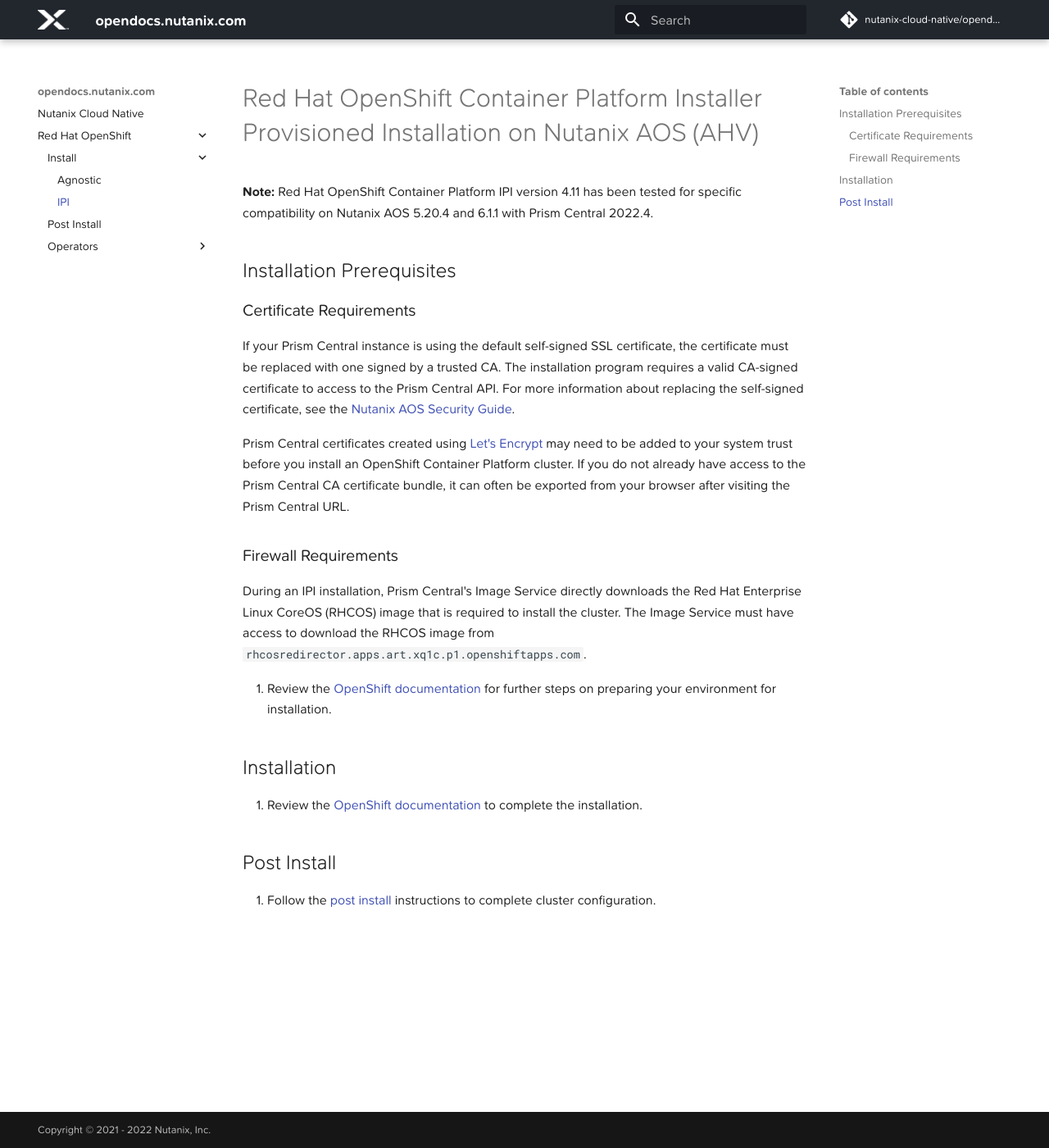
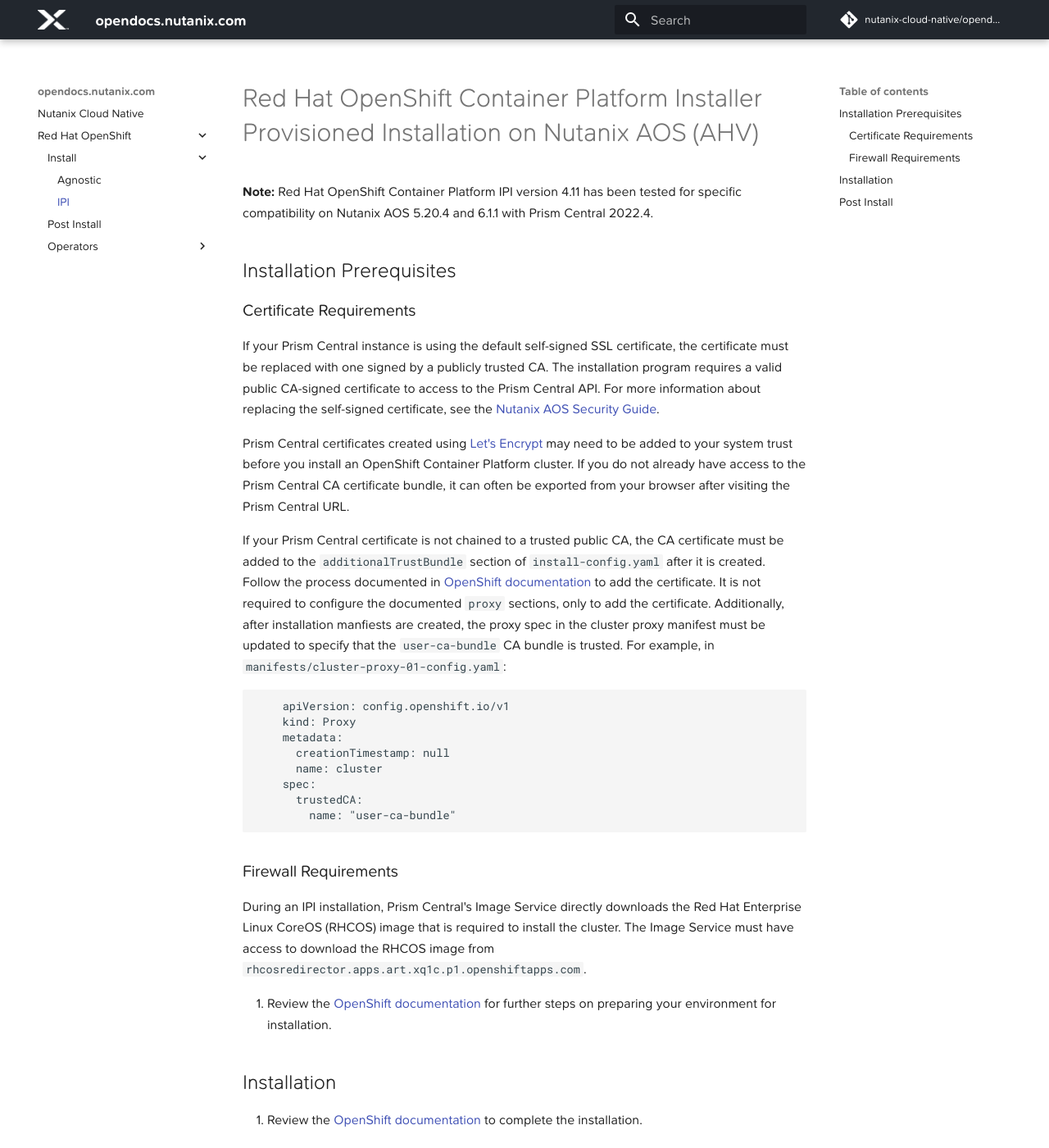
Before and after one commit to nutanix-cloud-native/opendocs, an MkDocs documentation site: the page built from docs/openshift/install/ipi/index.md, in a window 1280 px wide and 1400 px high. Shown: the whole window at 82% size. Built offline with MkDocs 1.6.1 and Material for MkDocs 9.7.7, drawn with Linux system fonts in a browser that asks for light colours; comment, search, counter and statistics services are not loaded.

Commit message:
update OCP IPI certificate instructions

```diff
--- a/docs/openshift/install/ipi/index.md
+++ b/docs/openshift/install/ipi/index.md
@@ -6,9 +6,20 @@
 
 ### Certificate Requirements
 
- If your Prism Central instance is using the default self-signed SSL certificate, the certificate must be replaced with one signed by a trusted CA. The installation program requires a valid CA-signed certificate to access to the Prism Central API. For more information about replacing the self-signed certificate, see the [Nutanix AOS Security Guide](https://portal.nutanix.com/page/documents/details?targetId=Nutanix-Security-Guide-v6_1:mul-security-ssl-certificate-pc-t.html){target=_blank}.
+ If your Prism Central instance is using the default self-signed SSL certificate, the certificate must be replaced with one signed by a publicly trusted CA. The installation program requires a valid public CA-signed certificate to access to the Prism Central API. For more information about replacing the self-signed certificate, see the [Nutanix AOS Security Guide](https://portal.nutanix.com/page/documents/details?targetId=Nutanix-Security-Guide-v6_1:mul-security-ssl-certificate-pc-t.html){target=_blank}.
 
  Prism Central certificates created using [Let's Encrypt](https://letsencrypt.org/){target=_blank} may need to be added to your system trust before you install an OpenShift Container Platform cluster. If you do not already have access to the Prism Central CA certificate bundle, it can often be exported from your browser after visiting the Prism Central URL.
+
+ If your Prism Central certificate is not chained to a trusted public CA, the CA certificate must be added to the `additionalTrustBundle` section of `install-config.yaml` after it is created. Follow the process documented in [OpenShift documentation](https://docs.openshift.com/container-platform/4.11/installing/installing_nutanix/installing-nutanix-installer-provisioned.html#installation-configure-proxy_installing-nutanix-installer-provisioned){target=_blank} to add the certificate. It is not required to configure the documented `proxy` sections, only to add the certificate. Additionally, after installation manfiests are created, the proxy spec in the cluster proxy manifest must be updated to specify that the `user-ca-bundle` CA bundle is trusted. For example, in `manifests/cluster-proxy-01-config.yaml`:
+
+        apiVersion: config.openshift.io/v1
+        kind: Proxy
+        metadata:
+          creationTimestamp: null
+          name: cluster
+        spec:
+          trustedCA:
+            name: "user-ca-bundle"
 
 ### Firewall Requirements
 
```
